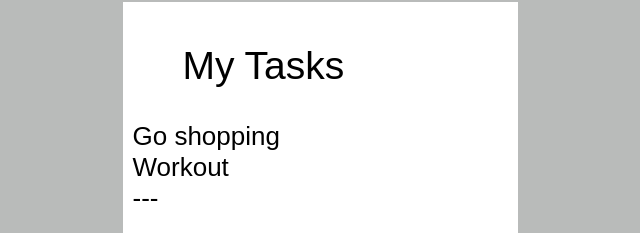
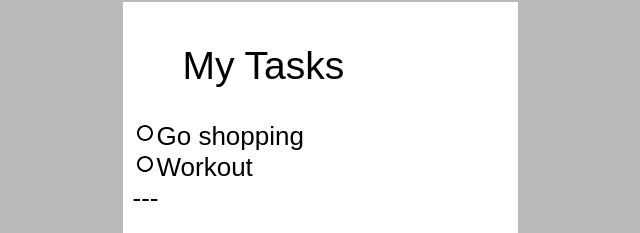
Before and after one commit to arianaberger/google-tasks, a React (Create React App) app in the folder google-tasks/: page / in a window 1280 px wide. Shown: the part 88-321 px from the top of the page, without its empty margins (320-960 px from the left). Built offline with nearby package versions, Linux system fonts and the light colour scheme.

Commit message:
Connect to and add material icons

```diff
--- a/google-tasks/package.json
+++ b/google-tasks/package.json
@@ -3,6 +3,8 @@
   "version": "0.1.0",
   "private": true,
   "dependencies": {
+    "@material-ui/core": "^4.5.0",
+    "@material-ui/icons": "^4.4.3",
     "react": "^16.10.2",
     "react-dom": "^16.10.2",
     "react-scripts": "3.2.0"
--- a/google-tasks/src/TasksIncomplete.js
+++ b/google-tasks/src/TasksIncomplete.js
@@ -1,4 +1,5 @@
 import React from 'react';
+import {FiberManualRecordOutlined} from '@material-ui/icons';
 
 const TasksIncomplete = (props) => {
 
@@ -10,7 +11,7 @@ const TasksIncomplete = (props) => {
     return getTasks().map(task => {
       return (
         <div key={task.name}>
-        {task.name}
+          <FiberManualRecordOutlined />{task.name}
         </div>
       )
     })
```
Also changed, not shown: 1 other file (tests, documents, lock files or other folders).
